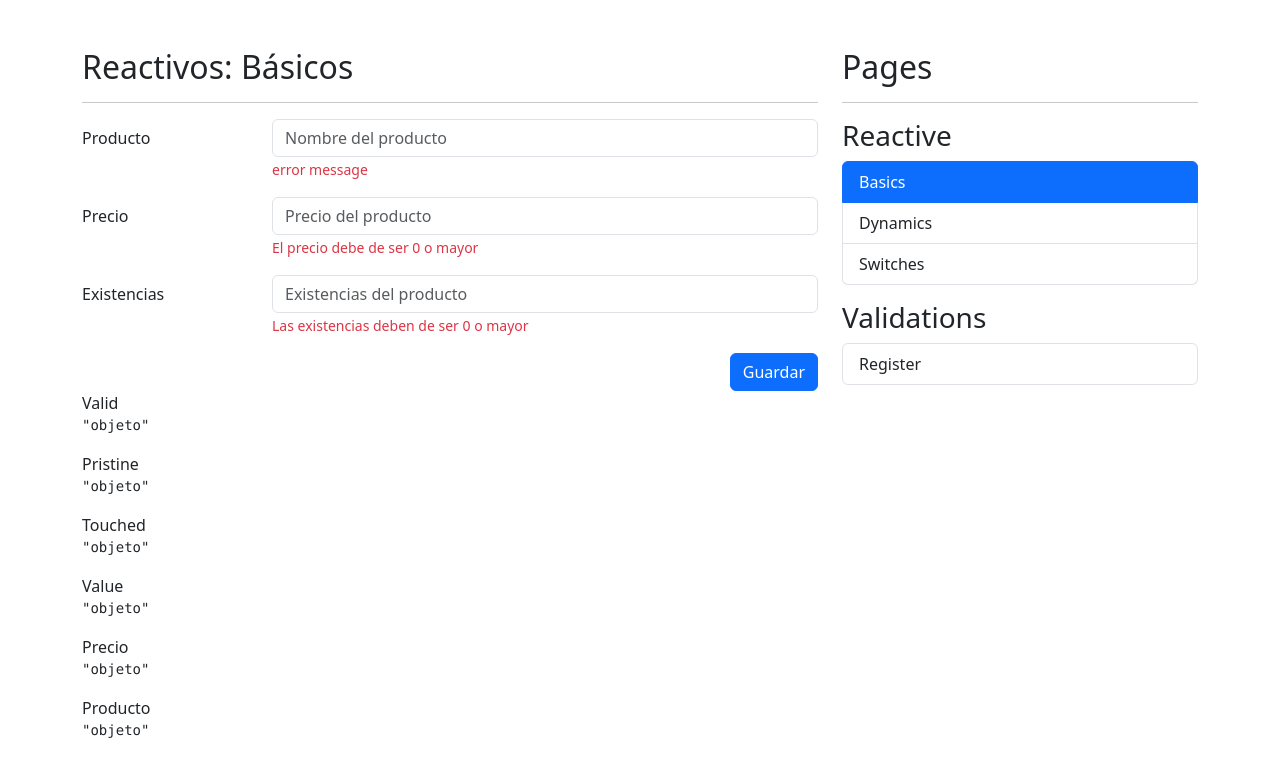
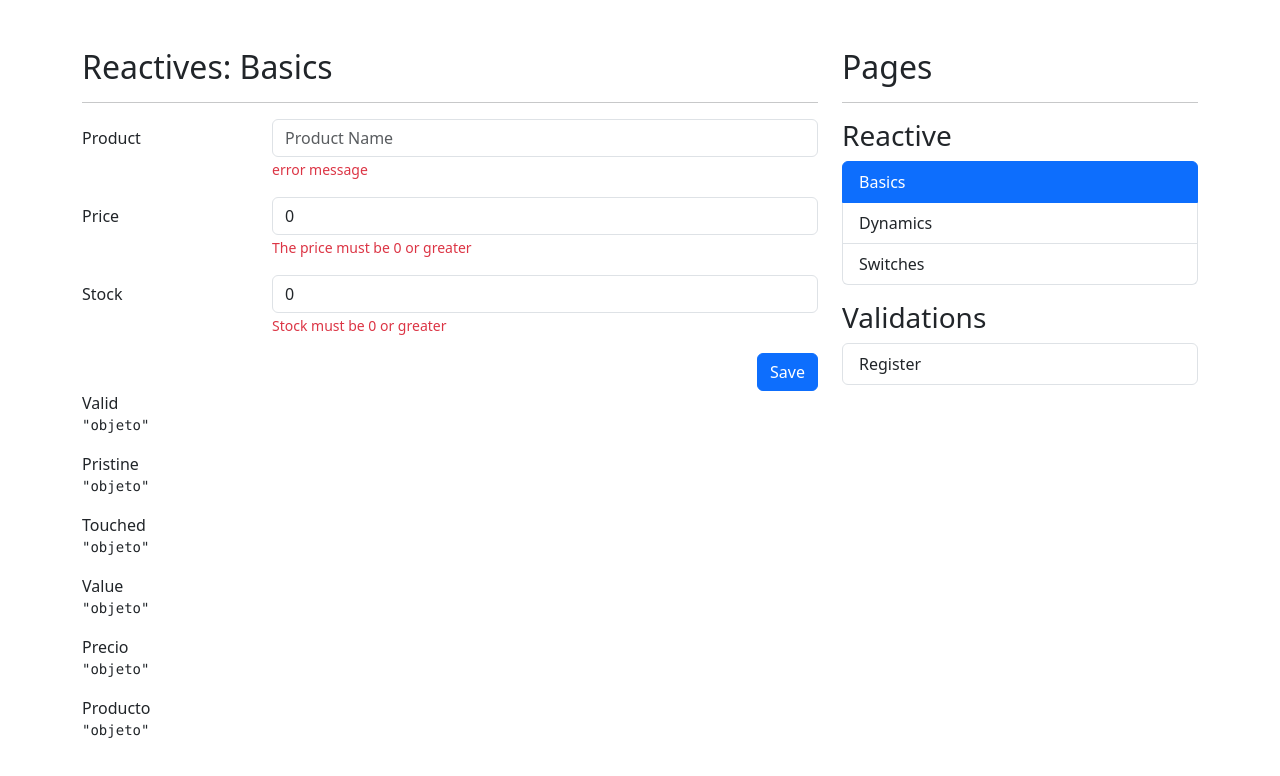
Before and after one commit to ricardo-92/formsApp, an Angular app: page /reactive/basic in a window 1280 px wide. Shown: the top 776 px of the page. Built offline with nearby package versions, Linux system fonts and the light colour scheme.

Commit message:
Basic Pages FormControl

```diff
--- a/src/app/reactive/pages/basic-page/basic-page.component.html
+++ b/src/app/reactive/pages/basic-page/basic-page.component.html
@@ -1,19 +1,20 @@
-<h2>Reactivos: Básicos</h2>
+<h2>Reactives: Basics</h2>
 <hr>
 
 <div class="row">
     <div class="col">
 
-        <form autocomplete="off">
+        <form [formGroup]="myForm" (ngSubmit)="onSave()" autocomplete="off">
 
             <!-- Campo de producto -->
             <div class="mb-3 row">
-                <label class="col-sm-3 col-form-label">Producto</label>
+                <label class="col-sm-3 col-form-label">Product</label>
                 <div class="col-sm-9">
 
                     <input type="text"
                            class="form-control"
-                           placeholder="Nombre del producto">
+                           formControlName="name"
+                           placeholder="Product Name">
 
                     <span class="form-text text-danger">
                         <!-- Debe de ser de 3 letras -->
@@ -24,27 +25,29 @@
 
             <!-- Campo de producto -->
             <div class="mb-3 row">
-                <label class="col-sm-3 col-form-label">Precio</label>
+                <label class="col-sm-3 col-form-label">Price</label>
                 <div class="col-sm-9">
                     <input type="number"
                            class="form-control"
-                           placeholder="Precio del producto">
+                           formControlName="price"
+                           placeholder="Price of the product">
                     <span class="form-text text-danger">
-                        El precio debe de ser 0 o mayor
+                        The price must be 0 or greater
                     </span>
                 </div>
             </div>
 
             <!-- Campo de existencias -->
             <div class="mb-3 row">
-                <label class="col-sm-3 col-form-label">Existencias</label>
+                <label class="col-sm-3 col-form-label">Stock</label>
                 <div class="col-sm-9">
                     <input type="number"
                            class="form-control"
-                           placeholder="Existencias del producto">
+                           formControlName="inStorage"
+                           placeholder="Product Stock">
 
                     <span class="form-text text-danger">
-                         Las existencias deben de ser 0 o mayor
+                        Stock must be 0 or greater
                     </span>
                 </div>
             </div>
@@ -54,7 +57,7 @@
                 <div class="col">
                     <button type="submit"
                             class="btn btn-primary float-end">
-                        Guardar
+                        Save
                     </button>
                 </div>
             </div>
--- a/src/app/reactive/pages/basic-page/basic-page.component.ts
+++ b/src/app/reactive/pages/basic-page/basic-page.component.ts
@@ -1,4 +1,5 @@
 import { Component } from '@angular/core';
+import { FormBuilder, FormControl, FormGroup } from '@angular/forms';
 
 @Component({
   templateUrl: './basic-page.component.html',
@@ -6,4 +7,22 @@ import { Component } from '@angular/core';
 })
 export class BasicPageComponent {
 
+  // public myForm: FormGroup = new FormGroup({
+  //   name: new FormControl( '', [], []),
+  //   price: new FormControl(0),
+  //   inStorage: new FormControl(0)
+  // })
+  public myForm: FormGroup = this.fb.group({
+    name: [''],
+    price: [0],
+    inStorage: [0],
+  })
+
+  constructor( private fb: FormBuilder ) {}
+
+
+  onSave():void {
+    console.log(this.myForm.value);
+  }
+
 }
--- a/src/app/reactive/reactive.module.ts
+++ b/src/app/reactive/reactive.module.ts
@@ -5,6 +5,7 @@ import { ReactiveRoutingModule } from './reactive-routing.module';
 import { BasicPageComponent } from './pages/basic-page/basic-page.component';
 import { DynamicPageComponent } from './pages/dynamic-page/dynamic-page.component';
 import { SwitchesPageComponent } from './pages/switches-page/switches-page.component';
+import { ReactiveFormsModule } from '@angular/forms';
 
 
 @NgModule({
@@ -15,7 +16,8 @@ import { SwitchesPageComponent } from './pages/switches-page/switches-page.compo
   ],
   imports: [
     CommonModule,
-    ReactiveRoutingModule
+    ReactiveRoutingModule,
+    ReactiveFormsModule
   ]
 })
 export class ReactiveModule { }
```
